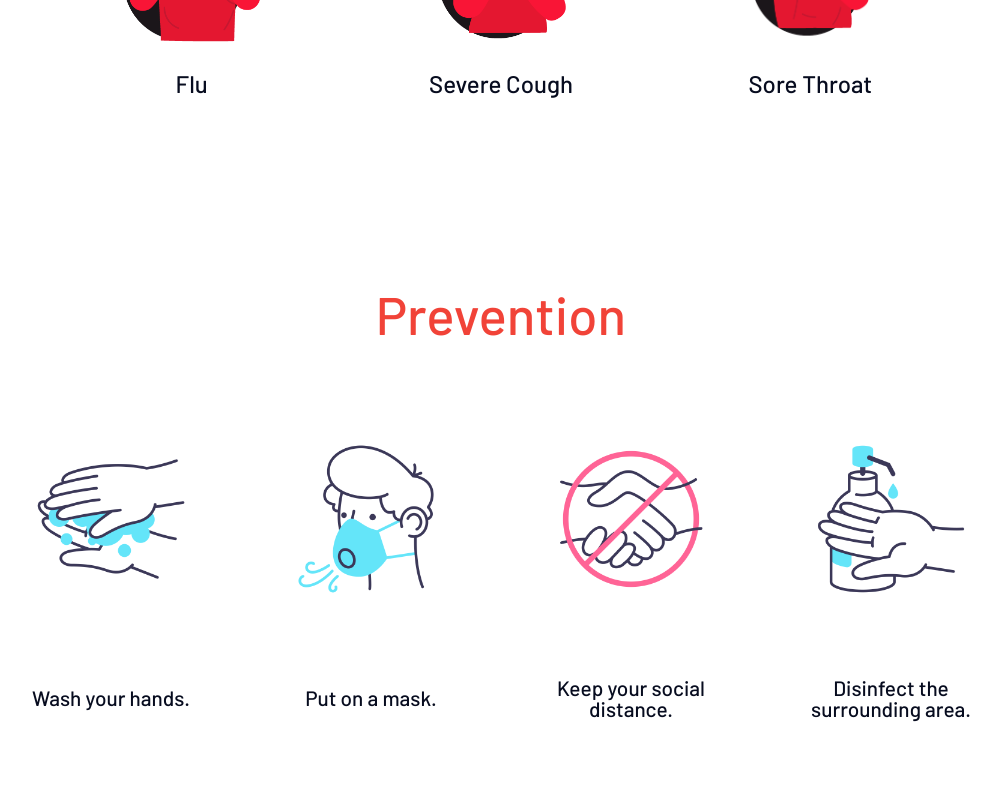
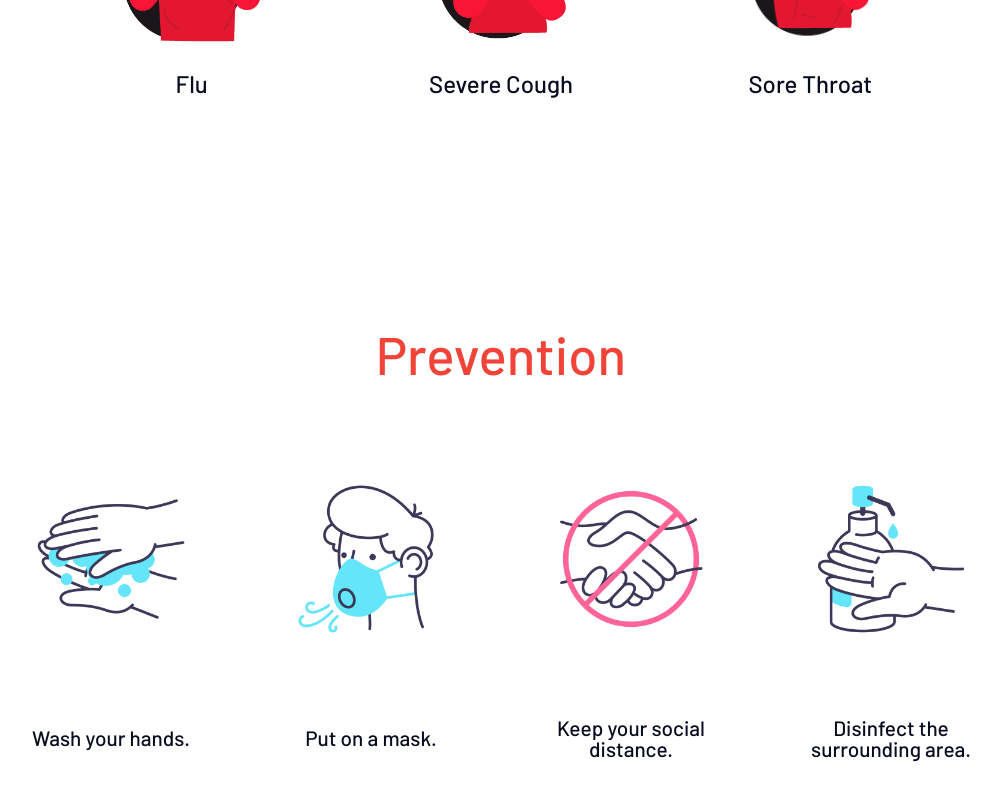
Before and after one commit to sum-in-e/covid19, a React (Create React App) app: page /#/about in a window 1280 px wide. Shown: the part 2078-2878 px from the top of the page, without its empty margins (139-1140 px from the left). Built offline with nearby package versions, Linux system fonts and the light colour scheme.

Commit message:
Prevention section Padding 수정

```diff
--- a/src/routes/About.js
+++ b/src/routes/About.js
@@ -268,10 +268,10 @@ const Prevention = styled.section`
 	flex-direction: column;
 	align-items: center;
 	height: 90vh;
-	padding: 15vh 20vh 5vh 20vh;
+	padding: 20vh 20vh 0vh;
 	background-color: white;
 	@media (max-width: 1024px) {
-		padding: 10vh 6vh 5vh 6vh;
+		padding: 15vh 6vh 0vh;
 	}
 `;
 
```
